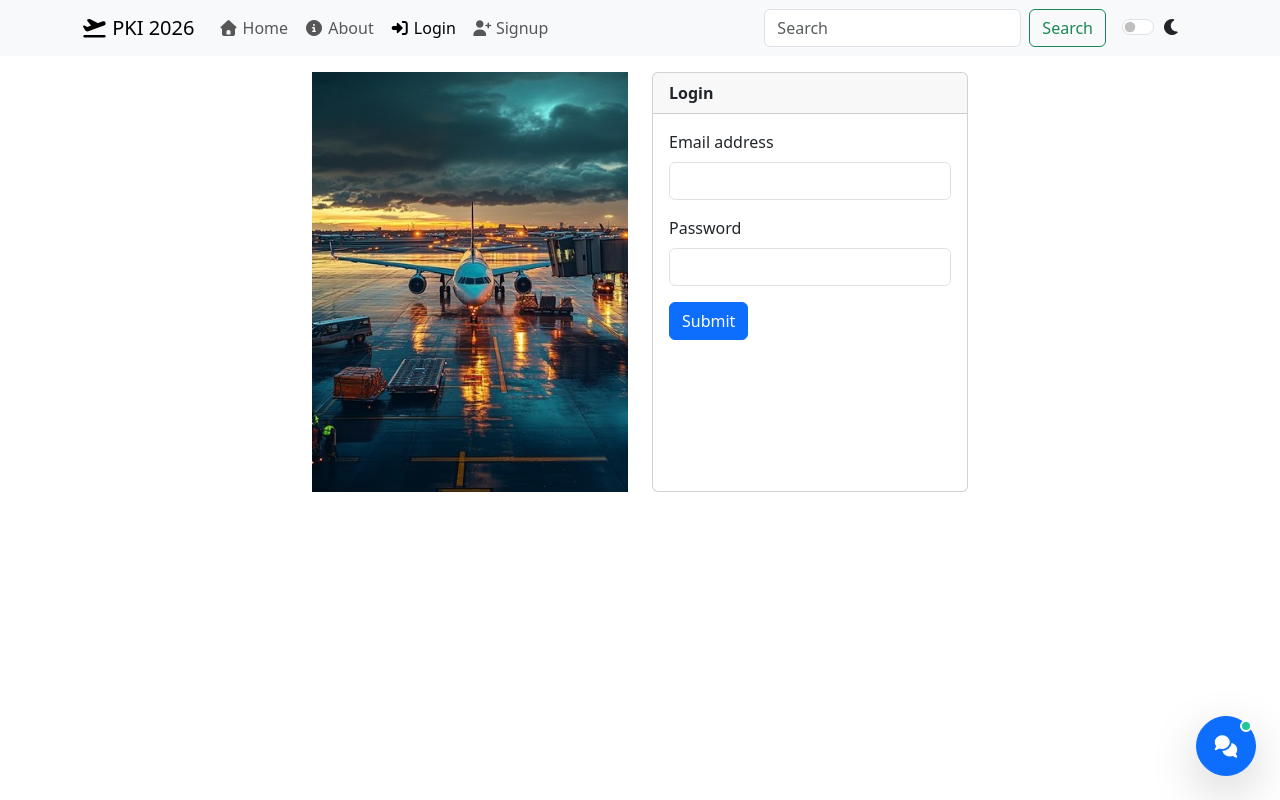
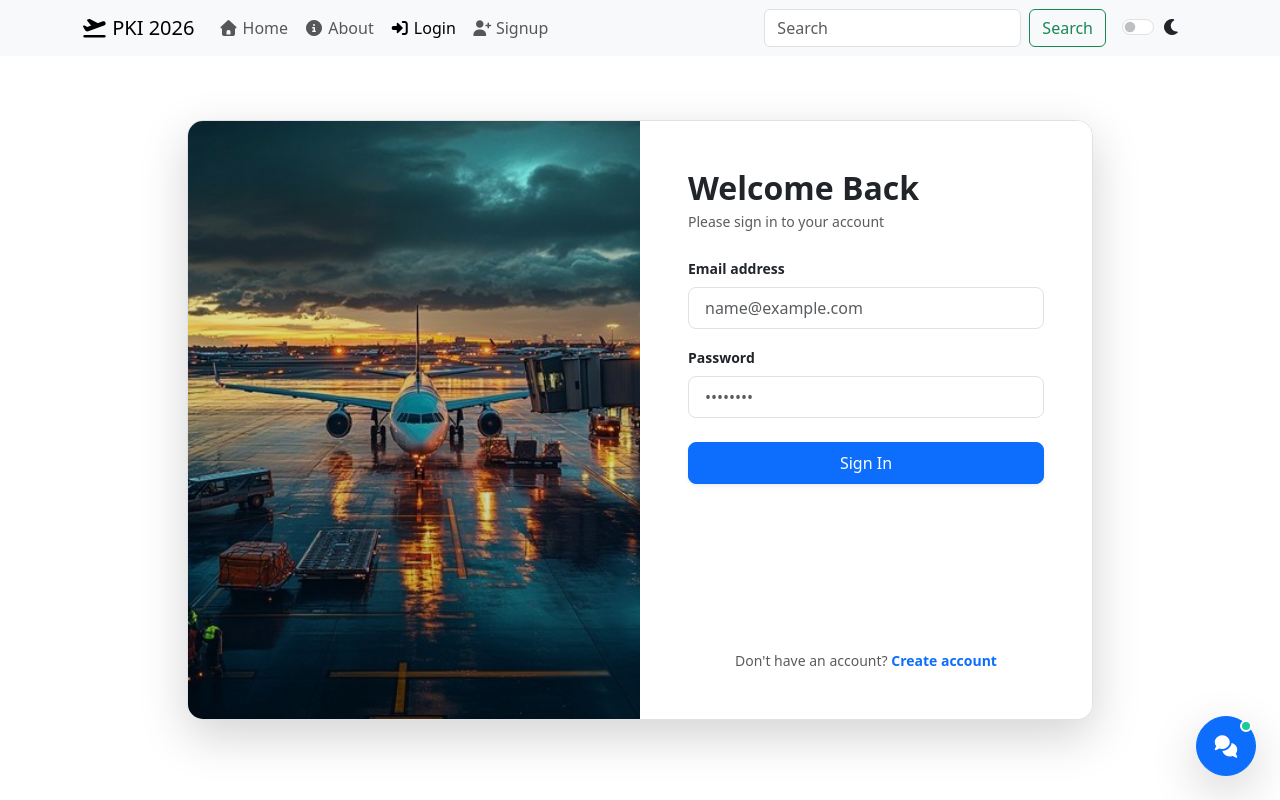
Before and after one commit to pkresoja/programiranje-korisnickih-interfejsa-2026, a Vue app: page /login in a window 1280 px wide. Built offline with nearby package versions, Linux system fonts and the light colour scheme.

Commit message:
Add better UI for login and signup page

```diff
--- a/src/assets/main.css
+++ b/src/assets/main.css
@@ -1,5 +1,5 @@
-.auth-row {
+/* .auth-row {
     max-width: 680px;
     margin-left: auto;
     margin-right: auto;
-}
+} */
--- a/src/views/LoginView.vue
+++ b/src/views/LoginView.vue
@@ -21,27 +21,117 @@ function login() {
 </script>
 
 <template>
-    <div class="row auth-row">
-        <div class="col-12 col-md-6 d-none d-md-block">
-            <img src="@/assets/login.jpg" class="img-fluid">
-        </div>
-        <div class="col-12 col-md-6">
-            <div class="card h-100">
-                <div class="card-header fw-bold">Login</div>
-                <div class="card-body">
-                    <form @submit.prevent="login">
-                        <div class="mb-3">
-                            <label for="email" class="form-label">Email address</label>
-                            <input type="email" class="form-control" id="email" v-model="email">
+    <div class="login-wrapper d-flex align-items-center justify-content-center py-5">
+        <div class="container">
+            <div class="row justify-content-center">
+                <div class="col-xl-10 col-lg-11">
+
+                    <!-- Main Card Container matching the signup design layout -->
+                    <div class="card auth-card border shadow-lg overflow-hidden">
+                        <div class="row g-0 h-100">
+
+                            <!-- Image Column (Strictly restricted, handles any uploaded image ratio safely) -->
+                            <div class="col-md-6 d-none d-md-block position-relative login-image-container">
+                                <img src="@/assets/login.jpg" class="login-image" alt="Login Visual">
+                                <div class="image-overlay"></div>
+                            </div>
+
+                            <!-- Form Column (Uses Bootstrap native background/text theme variables) -->
+                            <div class="col-md-6 d-flex flex-column bg-body">
+                                <div class="card-body p-4 p-sm-5 d-flex flex-column justify-content-between h-100">
+
+                                    <div>
+                                        <div class="mb-4">
+                                            <h2 class="fw-bold mb-1">Welcome Back</h2>
+                                            <p class="text-muted small mb-0">Please sign in to your account</p>
+                                        </div>
+
+                                        <form @submit.prevent="login">
+                                            <div class="mb-3">
+                                                <label for="email" class="form-label small fw-semibold">Email
+                                                    address</label>
+                                                <input type="email" class="form-control form-control-lg fs-6" id="email"
+                                                    v-model="email" placeholder="name@example.com">
+                                            </div>
+
+                                            <div class="mb-4">
+                                                <label for="password"
+                                                    class="form-label small fw-semibold">Password</label>
+                                                <input type="password" class="form-control form-control-lg fs-6"
+                                                    id="password" v-model="password" placeholder="••••••••">
+                                            </div>
+
+                                            <button type="submit"
+                                                class="btn btn-primary btn-lg w-100 fs-6 py-2 shadow-sm">Sign
+                                                In</button>
+                                        </form>
+                                    </div>
+
+                                    <div class="text-center mt-4">
+                                        <p class="small text-muted mb-0">Don't have an account? <router-link
+                                                to="/signup"
+                                                class="text-primary text-decoration-none fw-semibold">Create
+                                                account</router-link></p>
+                                    </div>
+
+                                </div>
+                            </div>
+
                         </div>
-                        <div class="mb-3">
-                            <label for="password" class="form-label">Password</label>
-                            <input type="password" class="form-control" id="password" v-model="password">
-                        </div>
-                        <button type="submit" class="btn btn-primary">Submit</button>
-                    </form>
+                    </div>
+
                 </div>
             </div>
         </div>
     </div>
 </template>
+
+<style scoped>
+/* Fixed layout container matching signup layout precisely */
+.auth-card {
+    height: 600px;
+    border-radius: 1rem;
+    border-color: var(--bs-border-color) !important;
+}
+
+/* Image container fills 100% of the locked card height */
+.login-image-container {
+    height: 100%;
+    overflow: hidden;
+    position: relative;
+}
+
+/* Forces any uploaded login image to strictly fill and cover the container bounds */
+.login-image {
+    position: absolute;
+    top: 0;
+    left: 0;
+    width: 100%;
+    height: 100%;
+    object-fit: cover;
+    object-position: center;
+    transition: transform 0.8s cubic-bezier(0.16, 1, 0.3, 1);
+}
+
+.login-image-container:hover .login-image {
+    transform: scale(1.04);
+}
+
+/* Subtle overlay that adapts nicely to both dark and light moods */
+.image-overlay {
+    position: absolute;
+    top: 0;
+    left: 0;
+    width: 100%;
+    height: 100%;
+    background: linear-gradient(to bottom, rgba(0, 0, 0, 0.04), rgba(0, 0, 0, 0.25));
+    pointer-events: none;
+}
+
+/* Responsive adjustment for small screens where the image is hidden */
+@media (max-width: 767.98px) {
+    .auth-card {
+        height: auto;
+    }
+}
+</style>
--- a/src/views/SignupView.vue
+++ b/src/views/SignupView.vue
@@ -19,16 +19,19 @@ FlightService.getDestinations()
     })
 
 function signup() {
-    if (email.value == '') {
-        showError('Email cant be empty!')
+    if (email.value.trim() === '') {
+        showError('Email cannot be empty!')
+        return
     }
 
-    if (selected.value == '') {
-        showError('Destination cant be empty!')
+    if (!selected.value) {
+        showError('Destination cannot be empty!')
+        return
     }
 
-    if (password.value != confirm.value) {
-        showError('Passwords dont match!')
+    if (password.value !== confirm.value) {
+        showError('Passwords don\'t match!')
+        return
     }
 
     const err = UserService.createUser(email.value, password.value, selected.value!)
@@ -43,37 +46,133 @@ function signup() {
 </script>
 
 <template>
-    <div class="row auth-row" v-if="destinations">
-        <div class="col-12 col-md-6 d-none d-md-block">
-            <img src="@/assets/signup.jpg" class="img-fluid">
+    <div class="signup-wrapper d-flex align-items-center justify-content-center py-5" v-if="destinations">
+        <div class="container">
+            <div class="row justify-content-center">
+                <div class="col-xl-10 col-lg-11">
+
+                    <!-- Main Card Container with Locked Height & Flex Alignment -->
+                    <div class="card auth-card border shadow-lg overflow-hidden">
+                        <div class="row g-0 h-100">
+
+                            <!-- Image Column (Strictly restricted, handles any uploaded image ratio) -->
+                            <div class="col-md-6 d-none d-md-block position-relative signup-image-container">
+                                <img src="@/assets/signup.jpg" class="signup-image" alt="Travel Destination">
+                                <div class="image-overlay"></div>
                             </div>
-        <div class="col-12 col-md-6">
-            <div class="card h-100">
-                <div class="card-header fw-bold">Create account</div>
-                <div class="card-body">
+
+                            <!-- Form Column (Uses Bootstrap native background/text variables) -->
+                            <div class="col-md-6 d-flex flex-column bg-body">
+                                <div class="card-body p-4 p-sm-5 d-flex flex-column justify-content-between h-100">
+
+                                    <div>
+                                        <div class="mb-4">
+                                            <h2 class="fw-bold mb-1">Create Account</h2>
+                                            <p class="text-muted small mb-0">Start your journey with us today</p>
+                                        </div>
+
                                         <form @submit.prevent="signup">
                                             <div class="mb-3">
-                            <label for="email" class="form-label">Email address</label>
-                            <input type="email" class="form-control" id="email" v-model="email">
+                                                <label for="email" class="form-label small fw-semibold">Email
+                                                    address</label>
+                                                <input type="email" class="form-control form-control-lg fs-6" id="email"
+                                                    v-model="email" placeholder="name@example.com">
                                             </div>
+
                                             <div class="mb-3">
-                            <label class="form-label">Favourite Destination</label>
-                            <select class="form-select" v-model="selected">
-                                <option v-for="item in destinations" :value="item">{{ item }}</option>
+                                                <label class="form-label small fw-semibold">Favourite
+                                                    Destination</label>
+                                                <select class="form-select form-select-lg fs-6" v-model="selected">
+                                                    <option v-for="item in destinations" :value="item">{{ item }}
+                                                    </option>
                                                 </select>
                                             </div>
+
                                             <div class="mb-3">
-                            <label for="password" class="form-label">Password</label>
-                            <input type="password" class="form-control" id="password" v-model="password">
+                                                <label for="password"
+                                                    class="form-label small fw-semibold">Password</label>
+                                                <input type="password" class="form-control form-control-lg fs-6"
+                                                    id="password" v-model="password" placeholder="••••••••">
                                             </div>
-                        <div class="mb-3">
-                            <label for="confirm" class="form-label">Repeat Password</label>
-                            <input type="password" class="form-control" id="confirm" v-model="confirm">
+
+                                            <div class="mb-4">
+                                                <label for="confirm" class="form-label small fw-semibold">Repeat
+                                                    Password</label>
+                                                <input type="password" class="form-control form-control-lg fs-6"
+                                                    id="confirm" v-model="confirm" placeholder="••••••••">
                                             </div>
-                        <button type="submit" class="btn btn-primary">Submit</button>
+
+                                            <button type="submit"
+                                                class="btn btn-primary btn-lg w-100 fs-6 py-2 shadow-sm">Create
+                                                Account</button>
                                         </form>
+                                    </div>
+
+                                    <div class="text-center mt-4">
+                                        <p class="small text-muted mb-0">Already have an account? <router-link
+                                                to="/login" class="text-primary text-decoration-none fw-semibold">Sign
+                                                in</router-link></p>
+                                    </div>
+
+                                </div>
+                            </div>
+
+                        </div>
+                    </div>
+
                 </div>
             </div>
         </div>
     </div>
 </template>
+
+<style scoped>
+/* Fixed layout container to guarantee the image never stretches past the form */
+.auth-card {
+    height: 600px;
+    border-radius: 1rem;
+    /* Automatically respects Bootstrap's color system for borders and surfaces */
+    border-color: var(--bs-border-color) !important;
+}
+
+/* Image container fills 100% of the locked card height */
+.signup-image-container {
+    height: 100%;
+    overflow: hidden;
+    position: relative;
+}
+
+/* Forces any uploaded image to strictly fill and cover the container bounds */
+.signup-image {
+    position: absolute;
+    top: 0;
+    left: 0;
+    width: 100%;
+    height: 100%;
+    object-fit: cover;
+    object-position: center;
+    transition: transform 0.8s cubic-bezier(0.16, 1, 0.3, 1);
+}
+
+.signup-image-container:hover .signup-image {
+    transform: scale(1.04);
+}
+
+/* Subtle overlay that adapts nicely to both dark and light moods */
+.image-overlay {
+    position: absolute;
+    top: 0;
+    left: 0;
+    width: 100%;
+    height: 100%;
+    background: linear-gradient(to bottom, rgba(0, 0, 0, 0.04), rgba(0, 0, 0, 0.25));
+    pointer-events: none;
+}
+
+/* Responsive adjustment for small screens where the image is hidden */
+@media (max-width: 767.98px) {
+    .auth-card {
+        height: auto;
+    }
+}
+</style>
```
Also changed, not shown: src/App.vue (+5 -5 lines). Lines whose indentation alone changed are shown as unchanged.
